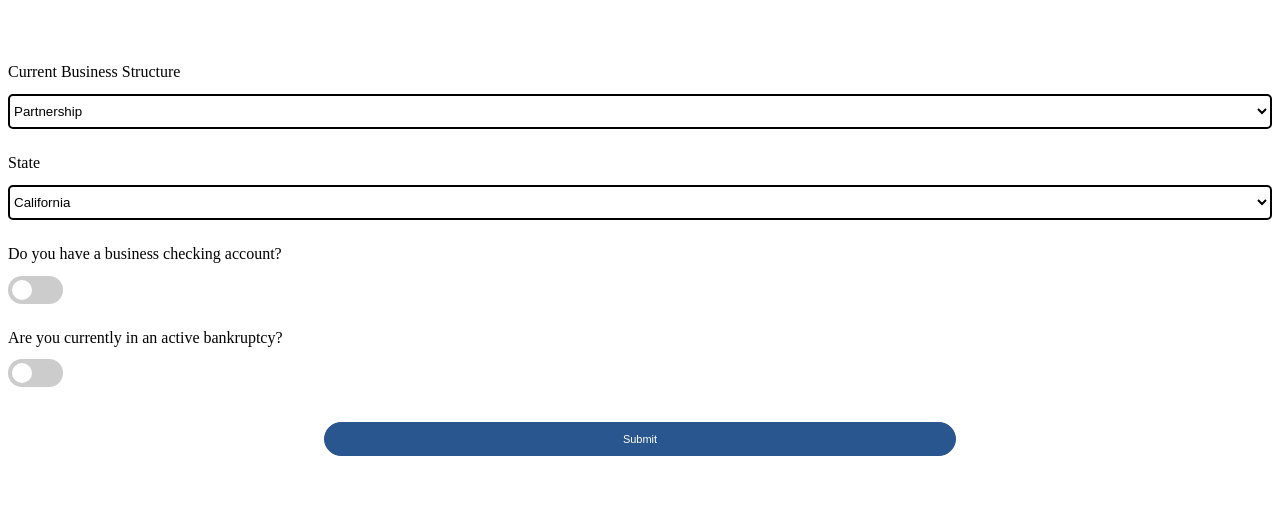
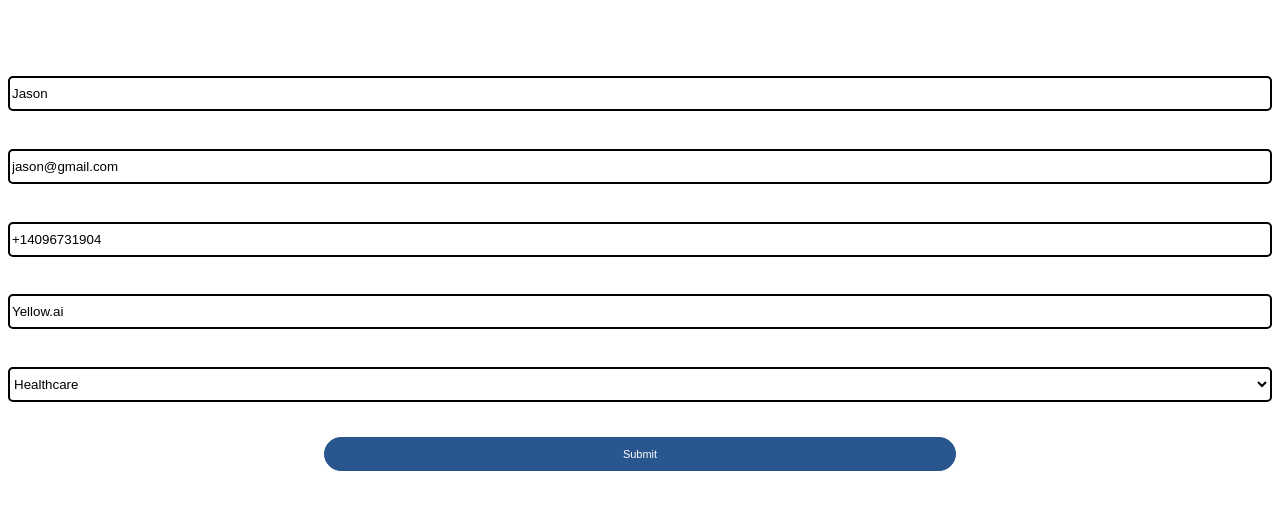
Before and after one commit to Yaswanth522/one-park-personal-details, a React (Create React App) app: page / in a window 1280 px wide. Shown: the top 510 px of the page. Built offline with nearby package versions, Linux system fonts and the light colour scheme.

Commit message:
latest changes

```diff
--- a/src/App.js
+++ b/src/App.js
@@ -3,25 +3,22 @@ import { useState } from "react";
 
 function App() {
   const [formData, setFormData] = useState({
-    "current-business-structure": "Partnership",
-    "state": "CA",
-    "have-checking-account": "off",
-    "active-bankruptcy": "off"
+    name: "Jason",
+    email: "jason@gmail.com",
+    phone: "+14096731904",
+    company: "Yellow.ai",
+    industry: "Healthcare",
   });
 
   const onChangeHandler = (e) => {
-    let returnedValue = e.target.value
-    if(e.target.name === "have-checking-account" || e.target.name === "active-bankruptcy") {
-      returnedValue = returnedValue === "on" ? "Yes" : "No"
-    }
     setFormData({
       ...formData,
-      [e.target.name]: returnedValue,
+      [e.target.name]: e.target.value,
     });
   };
+
   const onSubmitHandler = (e) => {
     e.preventDefault();
-    // console.log(formData)
     window.parent.postMessage(
       JSON.stringify({
         event_code: "ym-client-event",
@@ -40,111 +37,71 @@ function App() {
     <div className="container">
       <form onSubmit={onSubmitHandler}>
         <div className="row">
-          <label htmlFor="current-business-structure">
-            Current Business Structure
-          </label>
-          <div>
+          <div className="tf">
+            <input
+              type="text"
+              id="name"
+              name="name"
+              value={formData.name}
+              onChange={onChangeHandler}
+              required
+            />
+            <br />
+          </div>
+        </div>
+        <div className="row">
+          <div className="tf">
+            <input
+              type="email"
+              id="email"
+              name="email"
+              value={formData.email}
+              onChange={onChangeHandler}
+              required
+            />
+            <br />
+          </div>
+        </div>
+        <div className="row">
+          <div className="tf">
+            <input
+              type="tel"
+              id="phone"
+              name="phone"
+              value={formData.phone}
+              onChange={onChangeHandler}
+              required
+            />
+            <br />
+          </div>
+        </div>
+        <div className="row">
+          <div className="tf">
+            <input
+              type="text"
+              id="company"
+              name="company"
+              value={formData.company}
+              onChange={onChangeHandler}
+              required
+            />
+          </div>
+        </div>
+        <div className="row">
+          <div className="tf">
             <select
-              value={formData["current-business-structure"]}
+              value={formData.industry}
               className="form-inputs"
-              name="current-business-structure"
+              name="industry"
               onChange={onChangeHandler}
               required
             >
-              <option value="Sole Proprietorship">Sole Proprietorship</option>
-              <option value="Partnership">Partnership</option>
-              <option value="Limited Liability Company(LLC)">
-                Limited Liability Company(LLC)
-              </option>
-              <option value="C Corporation">C Corporation</option>
-              <option value="S Corporation">S Corporation</option>
+              <option value="Restaurant">Restaurant</option>
+              <option value="Healthcare">Healthcare</option>
+              <option value="Construction">Construction</option>
+              <option value="Hospitality">Hospitality</option>
+              <option value="Others">Others</option>
             </select>
-          </div>
-        </div>
-        <div className="row">
-          <label htmlFor="state">State</label>
-          <div>
-            <select
-              value={formData.state}
-              className="form-inputs"
-              name="state"
-              onChange={onChangeHandler}
-              required
-            >
-              <option value="AL">Alabama</option>
-              <option value="AK">Alaska</option>
-              <option value="AZ">Arizona</option>
-              <option value="AR">Arkansas</option>
-              <option value="CA">California</option>
-              <option value="CO">Colorado</option>
-              <option value="CT">Connecticut</option>
-              <option value="DE">Delaware</option>
-              <option value="DC">District Of Columbia</option>
-              <option value="FL">Florida</option>
-              <option value="GA">Georgia</option>
-              <option value="HI">Hawaii</option>
-              <option value="ID">Idaho</option>
-              <option value="IL">Illinois</option>
-              <option value="IN">Indiana</option>
-              <option value="IA">Iowa</option>
-              <option value="KS">Kansas</option>
-              <option value="KY">Kentucky</option>
-              <option value="LA">Louisiana</option>
-              <option value="ME">Maine</option>
-              <option value="MD">Maryland</option>
-              <option value="MA">Massachusetts</option>
-              <option value="MI">Michigan</option>
-              <option value="MN">Minnesota</option>
-              <option value="MS">Mississippi</option>
-              <option value="MO">Missouri</option>
-              <option value="MT">Montana</option>
-              <option value="NE">Nebraska</option>
-              <option value="NV">Nevada</option>
-              <option value="NH">New Hampshire</option>
-              <option value="NJ">New Jersey</option>
-              <option value="NM">New Mexico</option>
-              <option value="NY">New York</option>
-              <option value="NC">North Carolina</option>
-              <option value="ND">North Dakota</option>
-              <option value="OH">Ohio</option>
-              <option value="OK">Oklahoma</option>
-              <option value="OR">Oregon</option>
-              <option value="PA">Pennsylvania</option>
-              <option value="RI">Rhode Island</option>
-              <option value="SC">South Carolina</option>
-              <option value="SD">South Dakota</option>
-              <option value="TN">Tennessee</option>
-              <option value="TX">Texas</option>
-              <option value="UT">Utah</option>
-              <option value="VT">Vermont</option>
-              <option value="VA">Virginia</option>
-              <option value="WA">Washington</option>
-              <option value="WV">West Virginia</option>
-              <option value="WI">Wisconsin</option>
-              <option value="WY">Wyoming</option>
-            </select>
-          </div>
-        </div>
-        <div className="row">
-          <label htmlFor="have-checking-account">
-            Do you have a business checking account?
-          </label>
-          <div className="tf">
-            <label className="switch">
-              <input type="checkbox" name="have-checking-account" onChange={onChangeHandler} />
-              <span className="slider round"></span>
-            </label>
-          </div>
-        </div>
-        <div className="row">
-          <label htmlFor="active-bankruptcy">
-            Are you currently in an active bankruptcy?
-          </label>
-          <div className="tf">
-            <label className="switch">
-              <input type="checkbox" name="active-bankruptcy" onChange={onChangeHandler} />
-              <span className="slider round"></span>
-            </label>
           </div>
         </div>
         <button type="submit">Submit</button>
--- a/src/index.css
+++ b/src/index.css
@@ -52,67 +52,3 @@ button:focus,button:hover
 	cursor:pointer;
 	color:black;
 }
-
-.switch {
-  position: relative;
-  display: inline-block;
-  width: 55px;
-  height: 28px;
-  margin-bottom: 2%;
-  margin-top: 1%;
-}
-
-/* Hide default HTML checkbox */
-.switch input {
-  opacity: 0;
-  width: 0;
-  height: 0;
-}
-
-/* The slider */
-.slider {
-  position: absolute;
-  cursor: pointer;
-  top: 0;
-  left: 0;
-  right: 0;
-  bottom: 0;
-  background-color: #ccc;
-  -webkit-transition: .4s;
-  transition: .4s;
-}
-
-.slider:before {
-  position: absolute;
-  content: "";
-  height: 20px;
-  width: 20px;
-  left: 4px;
-  bottom: 4px;
-  background-color: white;
-  -webkit-transition: .4s;
-  transition: .4s;
-}
-
-input:checked + .slider {
-  background-color: #29568E;
-}
-
-input:focus + .slider {
-  box-shadow: 0 0 1px #29568E;
-}
-
-input:checked + .slider:before {
-  -webkit-transform: translateX(26px);
-  -ms-transform: translateX(26px);
-  transform: translateX(26px);
-}
-
-/* Rounded sliders */
-.slider.round {
-  border-radius: 34px;
-}
-
-.slider.round:before {
-  border-radius: 50%;
-}
```
